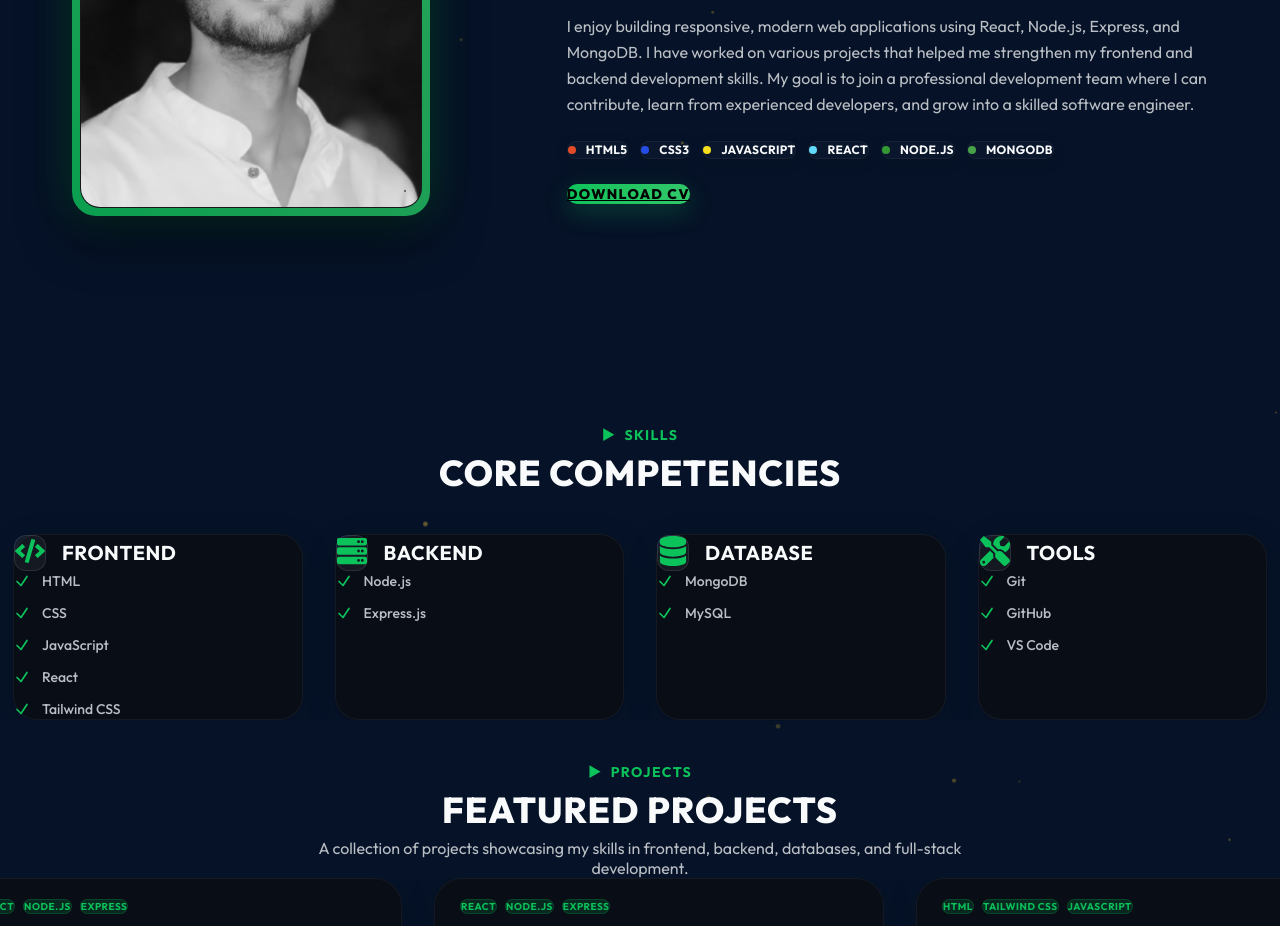
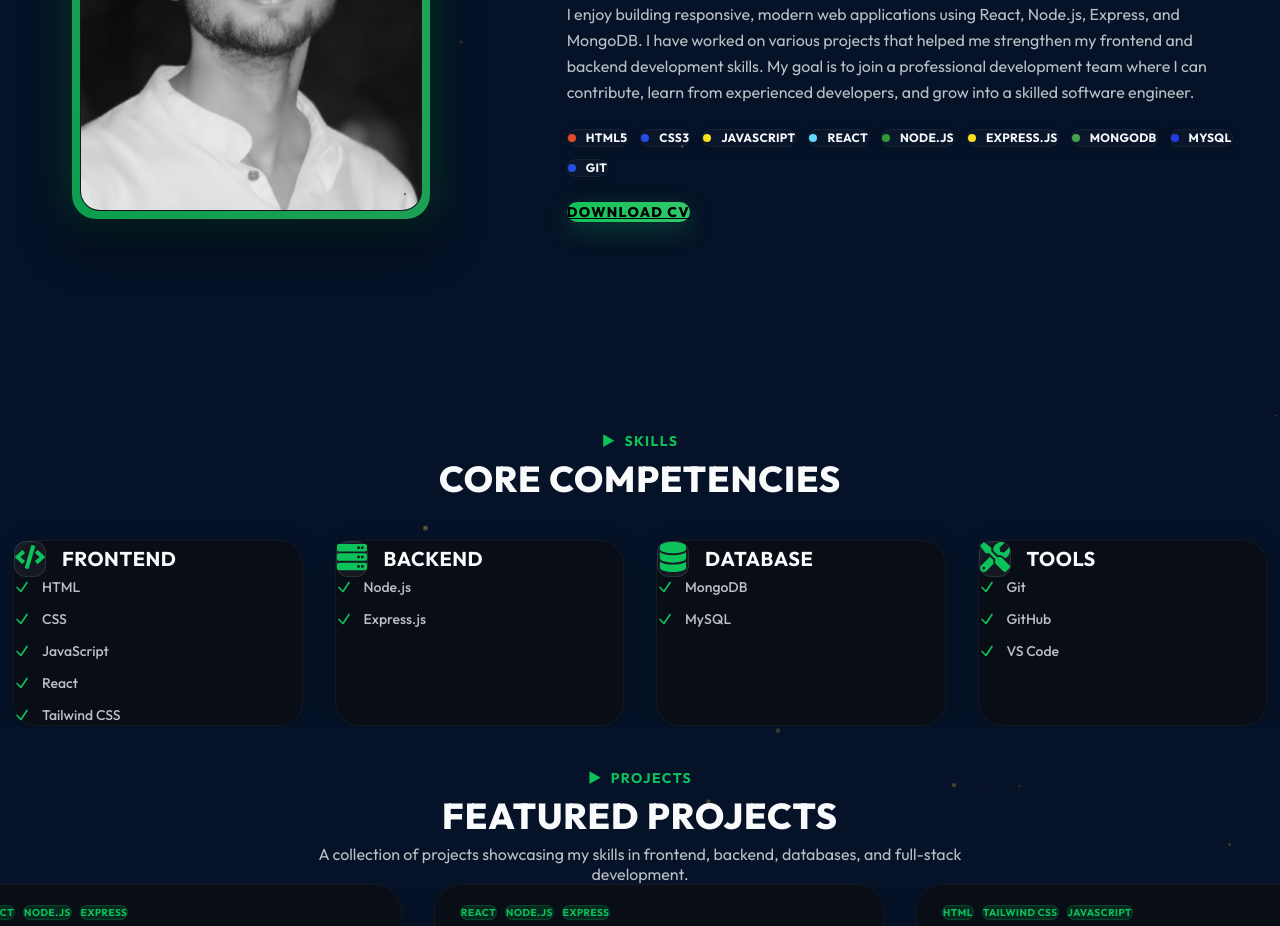
Before and after one commit to ayushthakur988989/Portfolio, a React (Vite) app in the folder frontend/: page / in a window 1280 px wide. Shown: the part 1400-2326 px from the top of the page. Built offline with nearby package versions, Linux system fonts and the light colour scheme; no server answers; a web font is replaced by a local one.

Commit message:
some more perfection

```diff
--- a/frontend/src/components/About.jsx
+++ b/frontend/src/components/About.jsx
@@ -25,7 +25,10 @@ const About = () => {
     { name: 'JavaScript', color: '#f7df1e' },
     { name: 'React', color: '#61dafb' },
     { name: 'Node.js', color: '#339933' },
-    { name: 'MongoDB', color: '#47a248' }
+    { name: 'Express.js', color: '#f7df1e' },
+    { name: 'MongoDB', color: '#47a248' },
+    { name: 'MySQL', color: '#223de4' },
+    { name: 'Git', color: '#264de3' }
   ];
 
   return (
```
